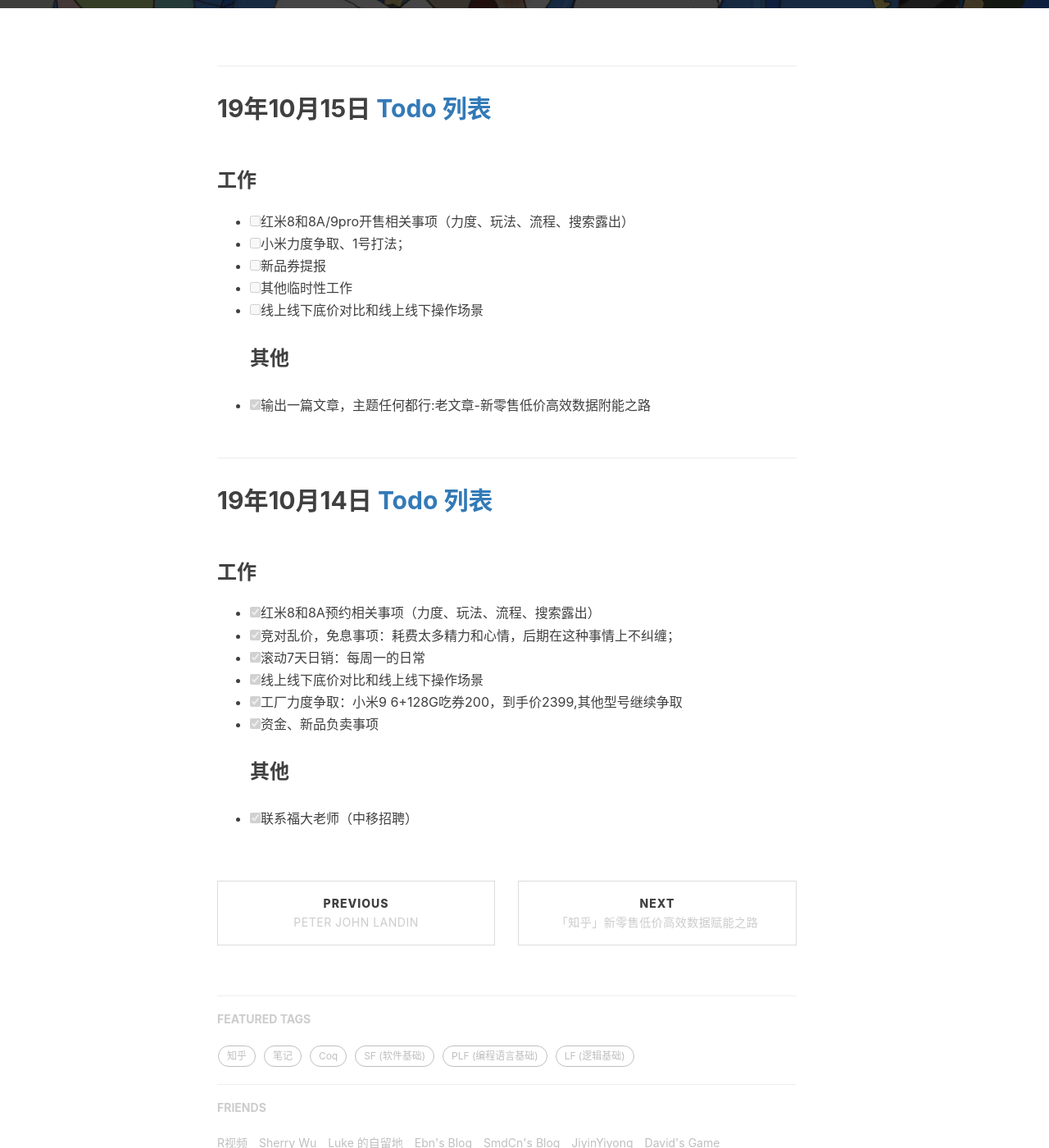
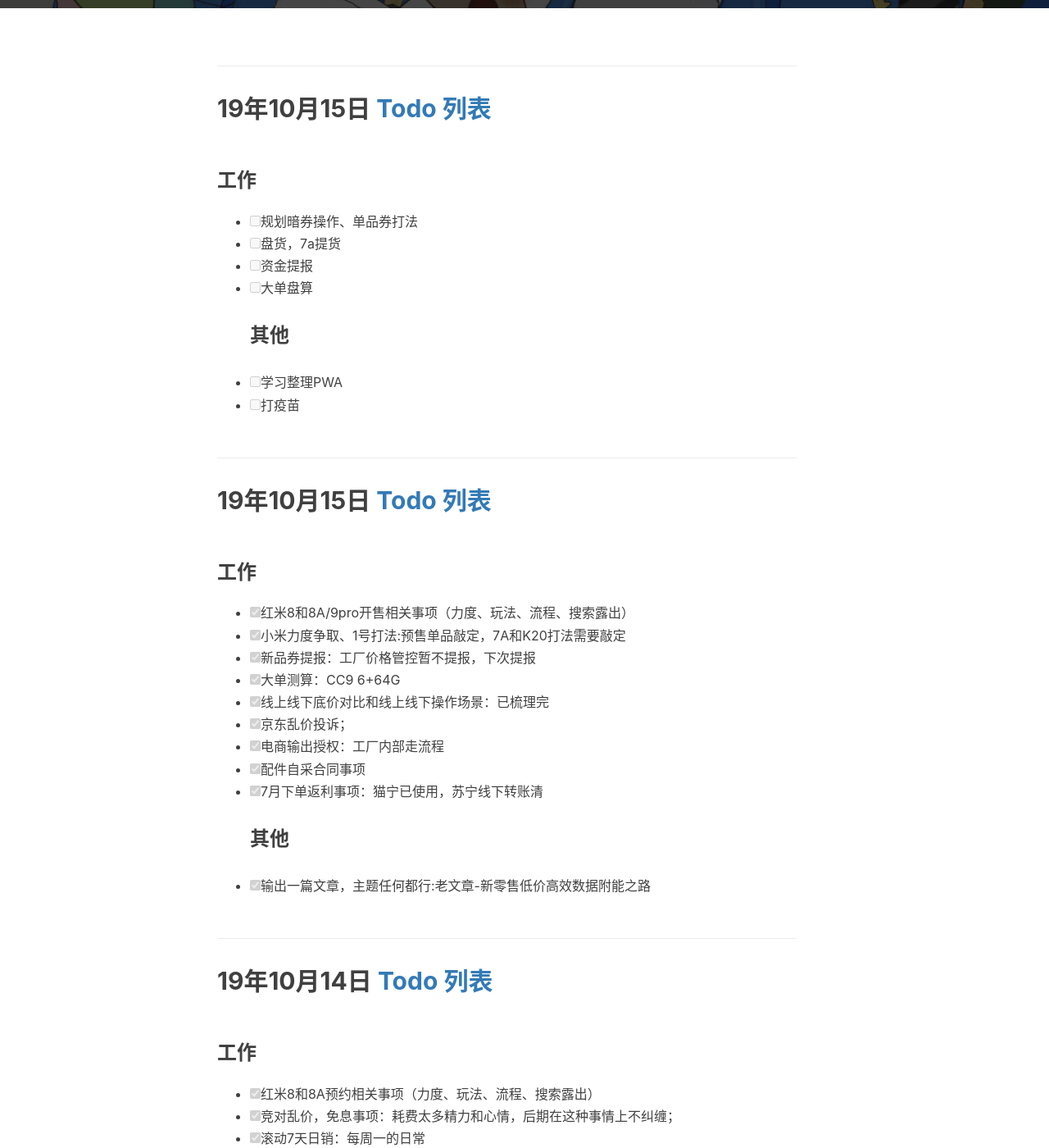
Before and after one commit to zhangyaj/z.realme.pub, a Jekyll site: the page built from _posts/2019-10-15-Todolist.markdown, in a window 1280 px wide and 1400 px high, scrolled down 573 px. Shown: the whole window at 82% size. Built offline with Jekyll 4.4.1, drawn with Linux system fonts in a browser that asks for light colours; nearby versions of some CDN libraries; comment, search, counter and statistics services are not loaded.

Commit message:
Update 2019-10-15-Todolist.markdown

```diff
--- a/_posts/2019-10-15-Todolist.markdown
+++ b/_posts/2019-10-15-Todolist.markdown
@@ -12,11 +12,25 @@ tags:
 
 ## 19年10月15日 [Todo 列表](https://www.zybuluo.com/mdeditor?url=https://www.zybuluo.com/static/editor/md-help.markdown#13-待办事宜-todo-列表)
 ### 工作
-- [ ] 红米8和8A/9pro开售相关事项（力度、玩法、流程、搜索露出）
-- [ ] 小米力度争取、1号打法；
-- [ ] 新品券提报
-- [ ] 其他临时性工作
-- [ ] 线上线下底价对比和线上线下操作场景
+- [ ] 规划暗券操作、单品券打法
+- [ ] 盘货，7a提货
+- [ ] 资金提报
+- [ ] 大单盘算
+### 其他
+- [ ] 学习整理PWA
+- [ ] 打疫苗
+
+## 19年10月15日 [Todo 列表](https://www.zybuluo.com/mdeditor?url=https://www.zybuluo.com/static/editor/md-help.markdown#13-待办事宜-todo-列表)
+### 工作
+- [X] 红米8和8A/9pro开售相关事项（力度、玩法、流程、搜索露出）
+- [X] 小米力度争取、1号打法:预售单品敲定，7A和K20打法需要敲定
+- [X] 新品券提报：工厂价格管控暂不提报，下次提报
+- [X] 大单测算：CC9 6+64G
+- [X] 线上线下底价对比和线上线下操作场景：已梳理完
+- [X] 京东乱价投诉；
+- [X] 电商输出授权：工厂内部走流程
+- [X] 配件自采合同事项
+- [X] 7月下单返利事项：猫宁已使用，苏宁线下转账清
 ### 其他
 - [x] 输出一篇文章，主题任何都行:老文章-新零售低价高效数据附能之路
 
```
